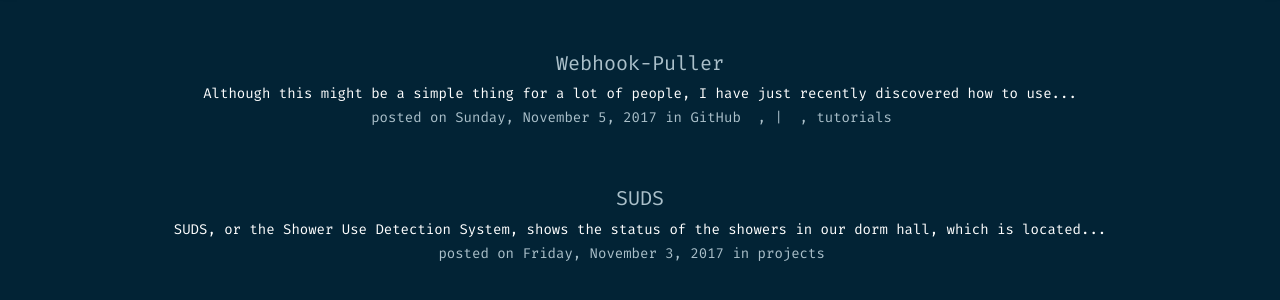
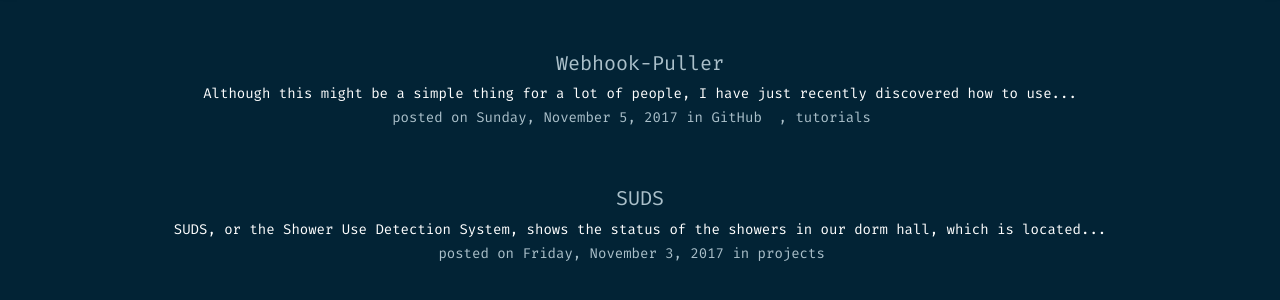
Before and after one commit to SethGower/personal-blog, a Jekyll site: the page built from index.html, in a window 1280 px wide. Shown: the part 251-551 px from the top of the page. Built offline with Jekyll 4.4.1, drawn with Linux system fonts in a browser that asks for light colours; nearby versions of some CDN libraries; some web fonts are replaced.

Commit message:
metadata?

```diff
--- a/_posts/2017-11-05-webhook-puller.markdown
+++ b/_posts/2017-11-05-webhook-puller.markdown
@@ -2,7 +2,7 @@
 layout: post
 title:  Webhook-Puller
 date:   2017-11-05
-categories: GitHub | tutorials
+categories: ["GitHub" , "tutorials"]
 ---
 
 Although this might be a simple thing for a lot of people, I have just recently discovered how to use GitHub's `webhook` functionality. In short, this feature allows you to setup *listeners* to keep track of when GitHub sends a signal based on certain triggers that you establish, such as pushes or pull requests. The app that I am using is made by a friend of mine and is located on his [GitHub](https://github.com/mfrancis95/webhook-puller). If you look at the repo, and notice that the `README` seems very similar, that's because they are, since I wrote his documentation, and decided to turn it into a blog post.
```
